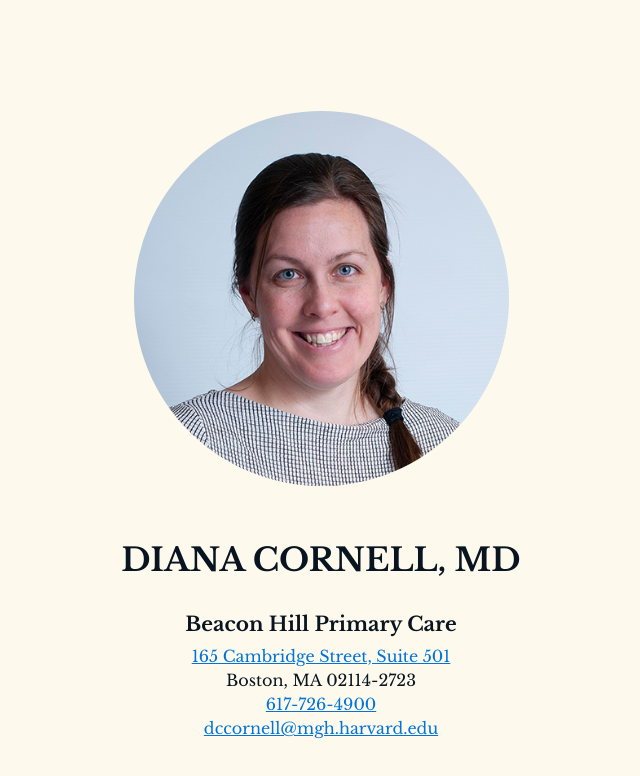
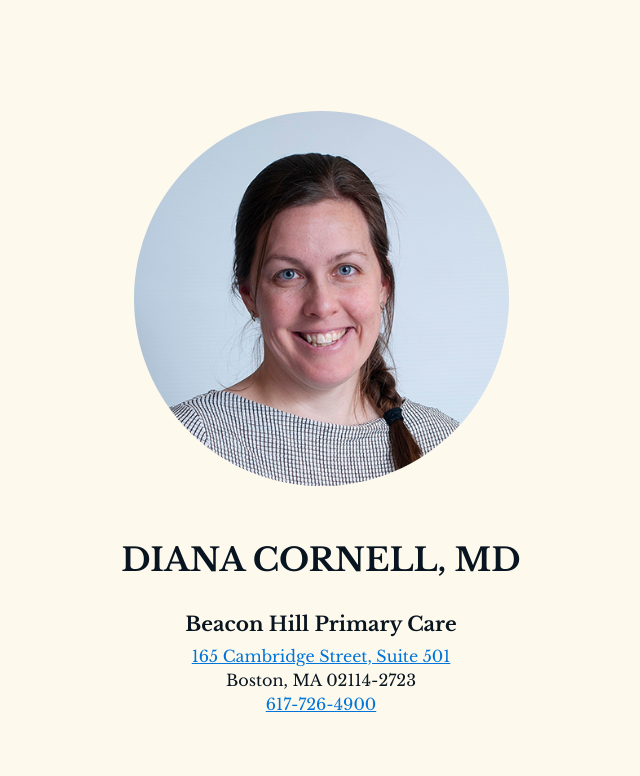
Before and after one commit to lyoshenka/dianacornell.com, a plain HTML site: page index.html in a window 1280 px wide. Shown: the whole page, without its empty margins (319-959 px from the left). Drawn offline with nearby package versions, Linux system fonts and the light colour scheme.

Commit message:
no email

```diff
--- a/index.html
+++ b/index.html
@@ -83,8 +83,7 @@
 	    <h2>Beacon Hill Primary Care</h2>
 	    <a href="https://www.google.com/maps/place/MGH+Beacon+Hill+Primary+Care/@42.3617122,-71.0675361,17z/data=!3m1!4b1!4m5!3m4!1s0x89e3709a42a74f8b:0x2e983fd9998bbb90!8m2!3d42.3617122!4d-71.0653474">165 Cambridge Street, Suite 501</a><br>
 	    Boston, MA 02114-2723<br>
-            <a href="tel:6177264900">617-726-4900</a><br>
-	    <a href="mailto:dccornell@mgh.harvard.edu">dccornell@mgh.harvard.edu</a>
+            <a href="tel:6177264900">617-726-4900</a>
       </header>
     </div>
   </body>
```
